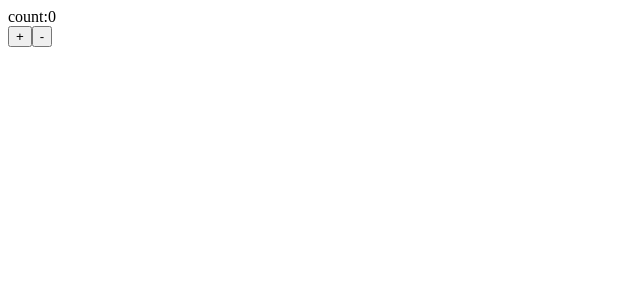
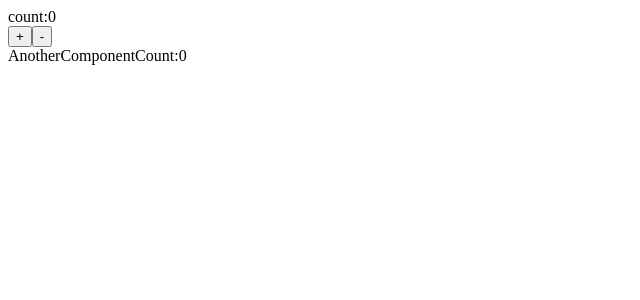
Before and after one commit to NaotoNakamura/redux-practice, a React (Create React App) app: page / in a window 1280 px wide. Shown: the top 300 px of the page, without its empty margins (0-640 px from the left). Built offline with nearby package versions, Linux system fonts and the light colour scheme.

Commit message:
AnotherComponent追加

```diff
--- /dev/null
+++ b/src/components/Another.js
@@ -0,0 +1,12 @@
+import React from 'react'
+import { useSelector } from 'react-redux'
+
+const Another = () => {
+  const value = useSelector((state) => state.value)
+
+  return (
+      <div>AnotherComponentCount:{value}</div>
+  );
+}
+
+export default Another
--- a/src/index.js
+++ b/src/index.js
@@ -5,6 +5,7 @@ import { Provider } from 'react-redux'
 
 import reducer from './reducers'
 import App from './components/App'
+import Another from './components/Another'
 
 // 作成されたReducerをもとにstoreを作成
 const store = createStore(reducer)
@@ -12,7 +13,8 @@ const store = createStore(reducer)
 // Providerによって、storeがどのコンポーネントからも参照できるようになる
 ReactDOM.render(
   <Provider store={store}>
-    <App />
+    <App/>
+    <Another/>
   </Provider>,
   document.getElementById('root')
 );
```
